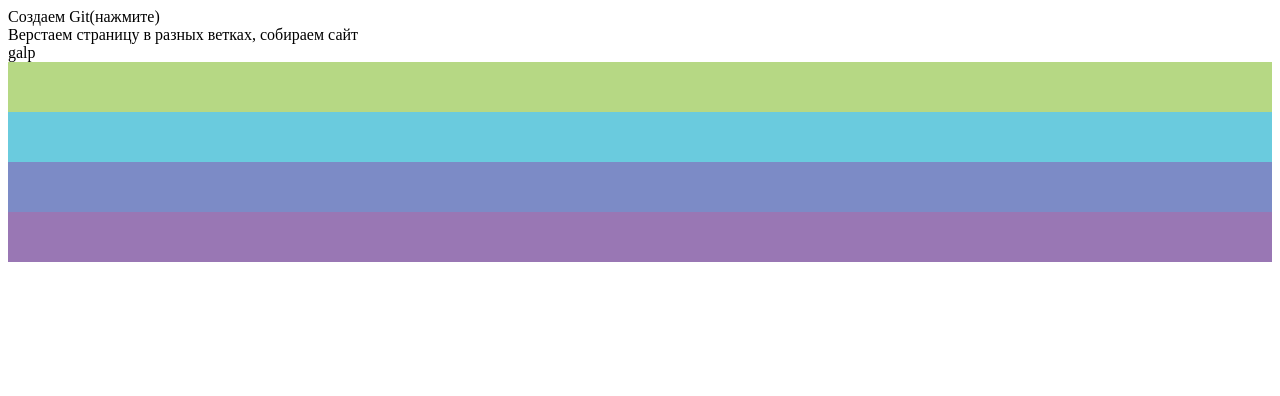
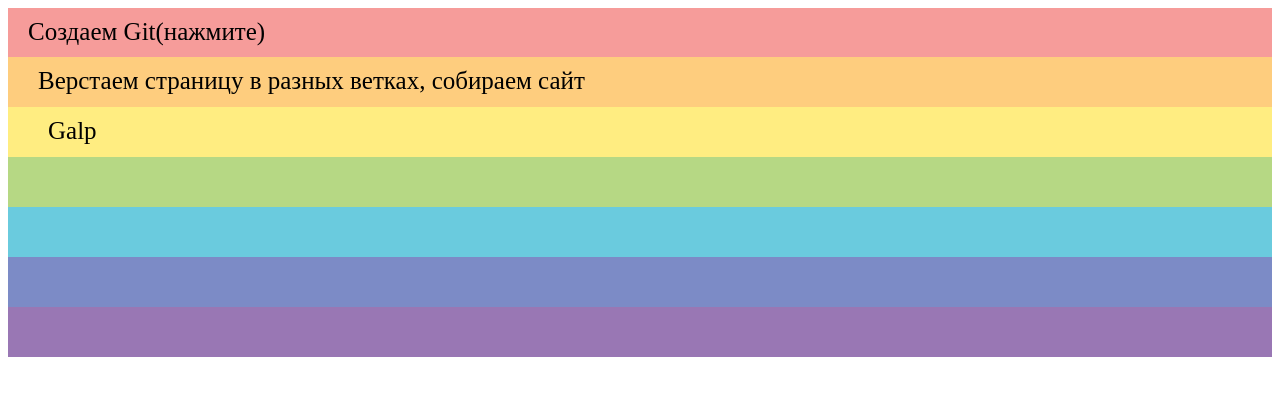
Before and after one commit to UmiKitsune/Gulp_project, a plain HTML site: page src/index.html in a window 1280 px wide. Drawn offline with Linux system fonts and the light colour scheme.

Commit message:
пока закочили с header and main

```diff
--- a/src/css/style.css
+++ b/src/css/style.css
@@ -1,3 +1,38 @@
+main, header{
+    width: 100%;
+    margin: 0;
+    font-size: 25px;
+}
+
+span {
+    display: inline-block;
+    margin-top: 10px;
+}
+
+.red {
+    background: #f69c9a;
+    height: 49px;
+}
+.red > span {
+    margin-left: 20px;
+}
+
+.orange {
+    background: #fecd7e;
+    height: 50px;
+}
+
+.orange >span {
+    margin-left: 30px;
+}
+
+.yellow {
+    background: #ffed81;
+    height: 50px;
+}
+.yellow > span {
+    margin-left: 40px;
+}
 .green {
     background: #b6d884;
     height: 50px;
--- a/src/index.html
+++ b/src/index.html
@@ -17,7 +17,7 @@
             <span>Верстаем страницу в разных ветках, собираем сайт </span>
         </div>
         <div class="yellow">
-            <span>galp</span>
+            <span>Galp</span>
         </div>
     </header>
 
```
